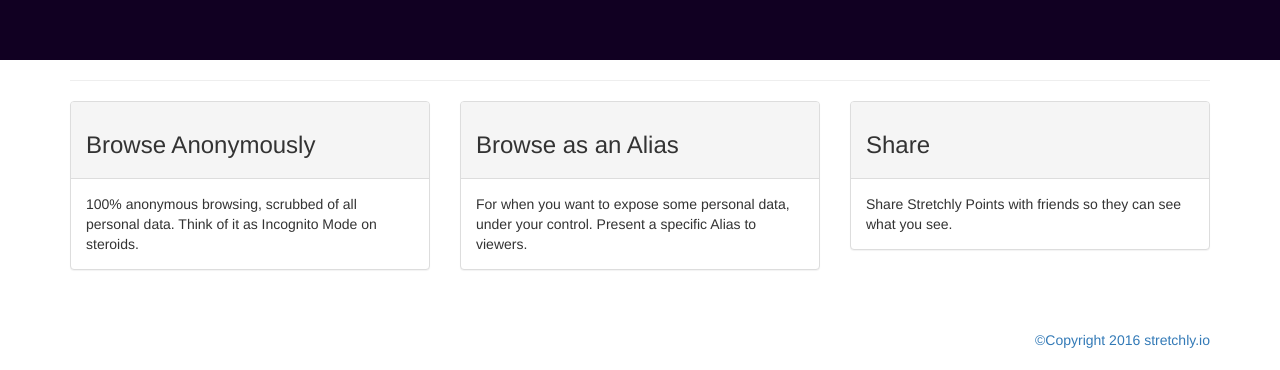
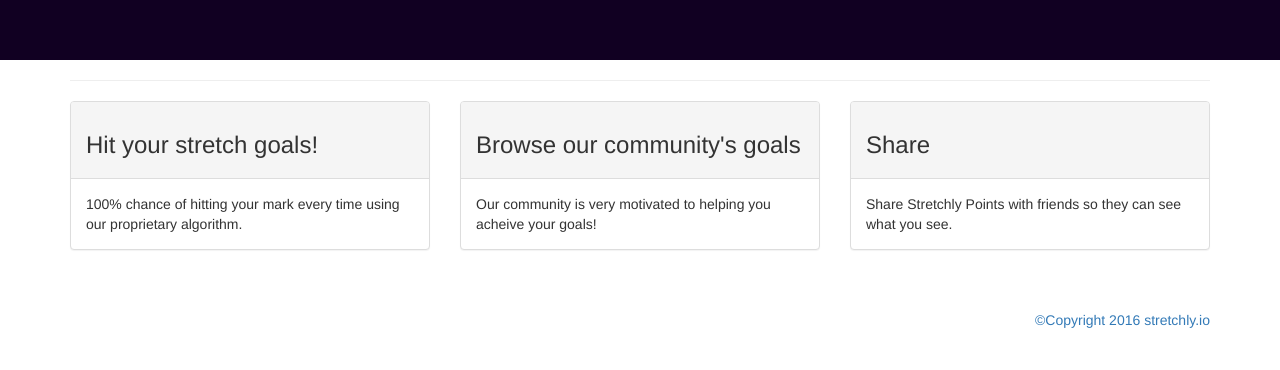
Before and after one commit to squigglydonut/aliases.io, a plain HTML site: page index.html in a window 1280 px wide. Shown: the part 740-1110 px from the top of the page. Drawn offline with nearby package versions, Linux system fonts and the light colour scheme.

Commit message:
Update index.html

```diff
--- a/index.html
+++ b/index.html
@@ -54,17 +54,15 @@
   	<div class="row">
         <div class="col-md-4">
           <div class="panel panel-default">
-            <div class="panel-heading"><h3>Browse Anonymously</h3></div>
-            <div class="panel-body">100% anonymous browsing, scrubbed of all personal data.
-			Think of it as Incognito Mode on steroids.
+            <div class="panel-heading"><h3>Hit your stretch goals!</h3></div>
+            <div class="panel-body">100% chance of hitting your mark every time using our proprietary algorithm.
             </div>
           </div>
         </div>
       	<div class="col-md-4">
         	<div class="panel panel-default">
-            <div class="panel-heading"><h3>Browse as an Alias</h3></div>
-            <div class="panel-body">For when you want to expose some personal data, under your control.
-			Present a specific Alias to viewers.
+            <div class="panel-heading"><h3>Browse our community's goals</h3></div>
+            <div class="panel-body">Our community is very motivated to helping you acheive your goals!
             </div>
           </div>
         </div>
```
